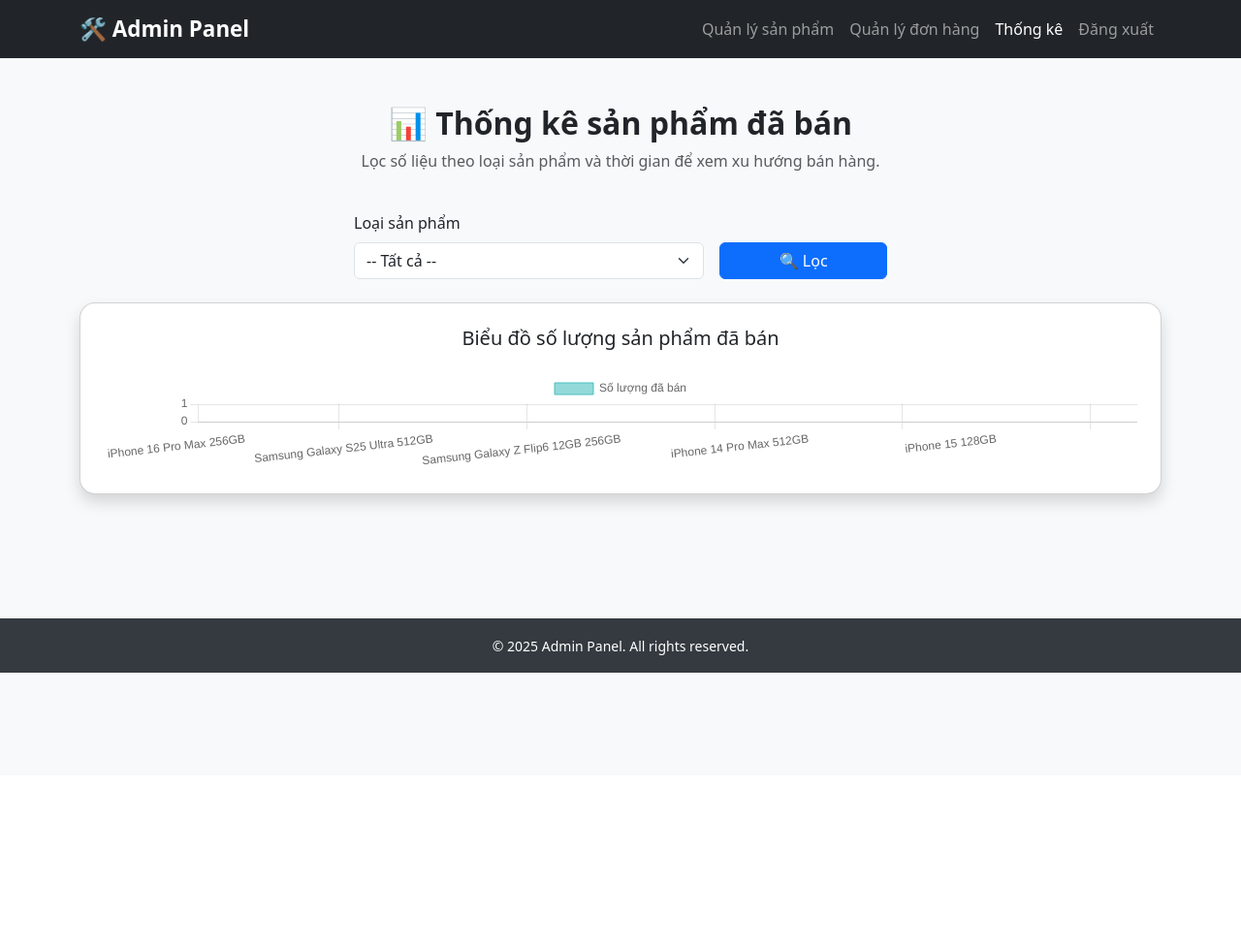
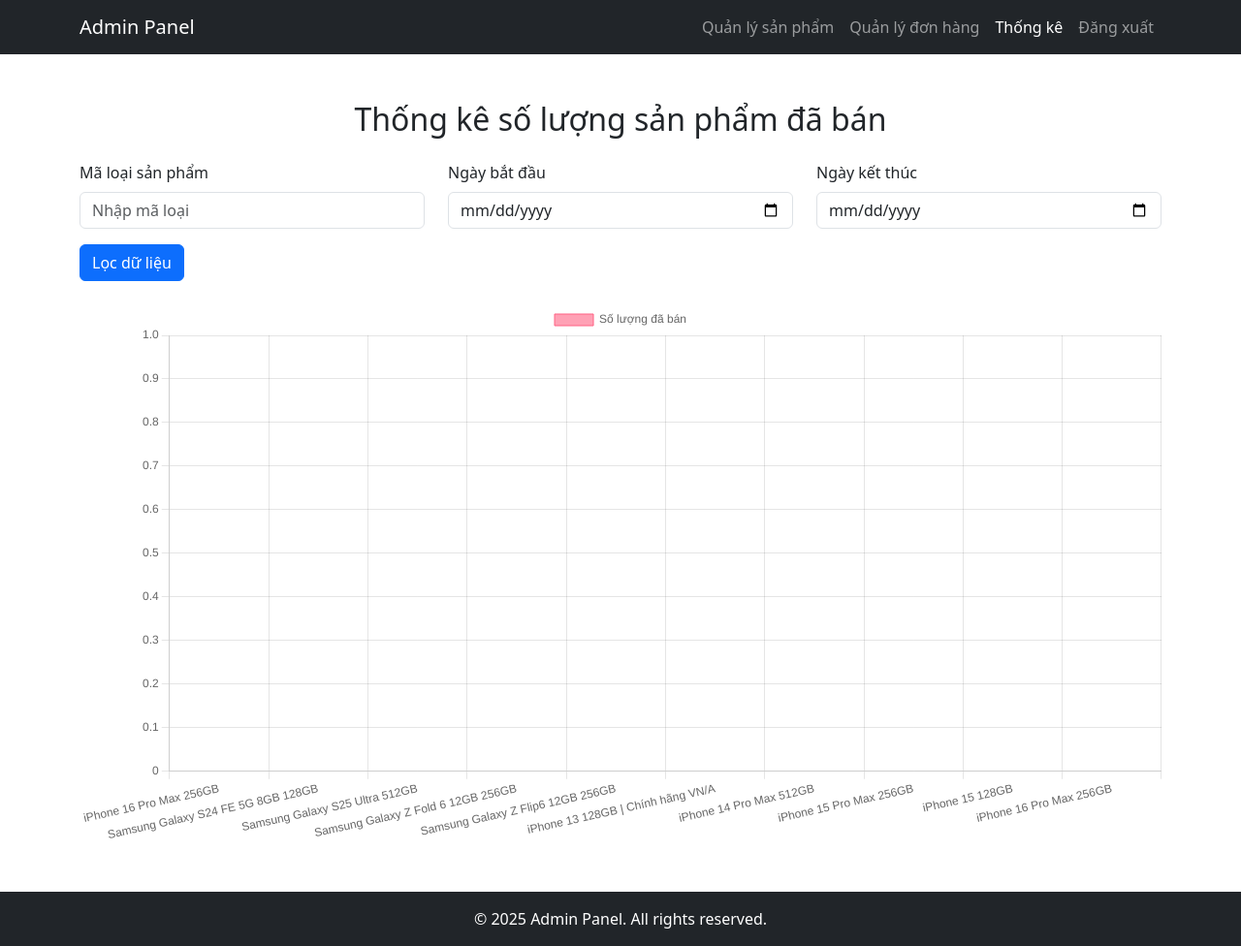
Before and after one commit to xuantrieu64/TKHTPM_HuyThanhTrieu, a PHP site: page /thongke_sanpham.php in a window 1280 px wide. Shown: the whole page at 97% size. Before the commit the page ends 694 px from the top, so only its background shows below. Run offline with PHP 8.4, Linux system fonts and the light colour scheme; data comes from the database, SQL or seed files in the repository.

Commit message:
sua chuc nang

```diff
--- a/DoAnTKCNPM/SanPham_Database.php
+++ b/DoAnTKCNPM/SanPham_Database.php
@@ -135,13 +135,13 @@
     }
     public function getProductOders($productType = null, $startDate = null, $endDate = null)
     {
-        $sql = "SELECT ten, daban AS soluong FROM sanpham WHERE 1=1";
+        $sql = "SELECT ten, daban AS soluong FROM sanpham WHERE 1 = 1";
 
         if ($productType) {
             $sql .= " AND maloai = ?";
         }
         if ($startDate && $endDate) {
-            $sql .= " AND sold_date BETWEEN ? AND ?";
+            $sql .= " AND ngaytao BETWEEN ? AND ?";
         }
         $sql .= " ORDER BY soluong DESC";
 
@@ -154,7 +154,7 @@
         if ($productType && $startDate && $endDate) {
             $stmt->bind_param("iss", $productType, $startDate, $endDate);
         } elseif ($productType) {
-            $stmt->bind_param("s", $productType);
+            $stmt->bind_param("i", $productType);
         } elseif ($startDate && $endDate) {
             $stmt->bind_param("ss", $startDate, $endDate);
         }
@@ -169,20 +169,7 @@
 
         return $data ?: [];
     }
-    public function getAllProductTypes()
-    {
-        $conn = self::$connection;
-        $sql = "SELECT maloai, tenloai FROM loai";
-        $result = $conn->query($sql);
 
-        $productTypes = [];
-        if ($result && $result->num_rows > 0) {
-            while ($row = $result->fetch_assoc()) {
-                $productTypes[] = $row;
-            }
-        }
-        return $productTypes;
-    }
     //Search
     public function TimKiemSanPham($keyword)
     {
--- a/DoAnTKCNPM/cart.php
+++ b/DoAnTKCNPM/cart.php
@@ -61,7 +61,7 @@
 
 <body>
     <section class="cart-section p-to-top">
-        <div class="container">
+        <div class="container" style="margin-bottom: 100px;">
             <div class="row-flex row-flex-product-cart">
                 <p class="heading-text">Giỏ hàng</p>
             </div>
--- a/DoAnTKCNPM/config.php
+++ b/DoAnTKCNPM/config.php
@@ -1,7 +1,7 @@
 <?php
 define('DB_NAME', 'xobjhnrc_dulieudt');
-define('DB_USER', 'root');
-define('DB_PASSWORD', '');
+define('DB_USER', 'xobjhnrc_dulieudt');
+define('DB_PASSWORD', 'xobjhnrc_dulieudt');
 define('DB_HOST', 'localhost');
 define('PORT', 3306);
 define('DB_CHARSET', 'utf8mb4');
--- a/DoAnTKCNPM/thongke_sanpham.php
+++ b/DoAnTKCNPM/thongke_sanpham.php
@@ -2,155 +2,110 @@
 require_once "SanPham_Database.php";
 $product_Database = new SanPham_Database();
 
-// Lấy danh sách loại sản phẩm
-$productTypes = $product_Database->getAllProductTypes();
+// Lấy dữ liệu số lượng sản phẩm đã bán
+$productType = isset($_GET['productType']) ? $_GET['productType'] : null;
+$startDate = isset($_GET['startDate']) ? $_GET['startDate'] : null;
+$endDate = isset($_GET['endDate']) ? $_GET['endDate'] : null;
 
-// Lấy tham số lọc từ URL
-$productType = $_GET['productType'] ?? null;
-$startDate = $_GET['startDate'] ?? null;
-$endDate = $_GET['endDate'] ?? null;
-
-// Lấy dữ liệu thống kê
 $salesData = $product_Database->getProductOders($productType, $startDate, $endDate);
 
 $salesLabels = [];
 $salesValues = [];
+
 foreach ($salesData as $row) {
-    $salesLabels[] = $row['ten'];
-    $salesValues[] = $row['soluong'];
+    $salesLabels[] = $row['ten']; // Tên sản phẩm
+    $salesValues[] = $row['soluong']; // Số lượng đã bán
 }
 ?>
 
 <!DOCTYPE html>
 <html lang="vi">
+
 <head>
-    <meta charset="UTF-8">
-    <title>Thống kê sản phẩm đã bán</title>
+    <meta charset="utf-8">
     <meta name="viewport" content="width=device-width, initial-scale=1">
-    <!-- Bootstrap + ChartJS -->
+    <title>Thống kê số lượng sản phẩm đã bán</title>
     <link href="https://cdn.jsdelivr.net/npm/bootstrap@5.3.0/dist/css/bootstrap.min.css" rel="stylesheet">
     <script src="https://cdn.jsdelivr.net/npm/chart.js"></script>
-    <style>
-        body {
-            background-color: #f8f9fa;
-        }
-        .navbar-brand {
-            font-weight: bold;
-            font-size: 1.4rem;
-        }
-        .card {
-            border-radius: 1rem;
-        }
-        footer {
-            margin-top: 80px;
-            background-color: #343a40;
-            color: white;
-        }
-    </style>
 </head>
+
 <body>
 
     <!-- Navbar -->
     <nav class="navbar navbar-expand-lg navbar-dark bg-dark">
         <div class="container">
-        <a class="navbar-brand" href="#">🛠 Admin Panel</a>
+            <a class="navbar-brand" href="#">Admin Panel</a>
             <button class="navbar-toggler" type="button" data-bs-toggle="collapse" data-bs-target="#navbarNav">
                 <span class="navbar-toggler-icon"></span>
             </button>
-        <div class="collapse navbar-collapse justify-content-end" id="navbarNav">
-            <ul class="navbar-nav">
+            <div class="collapse navbar-collapse" id="navbarNav">
+                <ul class="navbar-nav ms-auto">
                     <li class="nav-item"><a class="nav-link" href="crud_product.php">Quản lý sản phẩm</a></li>
                     <li class="nav-item"><a class="nav-link" href="crud_order.php">Quản lý đơn hàng</a></li>
-                <li class="nav-item"><a class="nav-link active" href="thongke_sanpham.php">Thống kê</a></li>
+                    <li class="nav-item"><a class="nav-link active" href="thongke.php">Thống kê</a></li>
                     <li class="nav-item"><a class="nav-link" href="logout.php">Đăng xuất</a></li>
                 </ul>
             </div>
         </div>
     </nav>
 
-<!-- Nội dung chính -->
-<div class="container py-5">
-    <div class="row mb-4 justify-content-center">
-        <div class="col-lg-8 text-center">
-            <h2 class="fw-bold">📊 Thống kê sản phẩm đã bán</h2>
-            <p class="text-muted">Lọc số liệu theo loại sản phẩm và thời gian để xem xu hướng bán hàng.</p>
+    <div class="container mt-5">
+        <h2 class="text-center mb-4">Thống kê số lượng sản phẩm đã bán</h2>
+
+        <form method="GET" class="mb-4">
+            <div class="row">
+                <div class="col-md-4">
+                    <label for="productType" class="form-label">Mã loại sản phẩm</label>
+                    <input type="number" name="productType" id="productType" class="form-control" placeholder="Nhập mã loại">
+                </div>
+                <div class="col-md-4">
+                    <label for="startDate" class="form-label">Ngày bắt đầu</label>
+                    <input type="date" name="startDate" id="startDate" class="form-control">
+                </div>
+                <div class="col-md-4">
+                    <label for="endDate" class="form-label">Ngày kết thúc</label>
+                    <input type="date" name="endDate" id="endDate" class="form-control">
                 </div>
             </div>
-
-    <!-- Form lọc -->
-    <form method="GET" class="mb-4">
-        <div class="row justify-content-center g-3">
-            <div class="col-md-4">
-                <label for="productType" class="form-label">Loại sản phẩm</label>
-                <select name="productType" id="productType" class="form-select">
-                    <option value="">-- Tất cả --</option>
-                    <?php foreach ($productTypes as $type): ?>
-                        <option value="<?= $type['maloai'] ?>" <?= ($productType == $type['maloai']) ? 'selected' : '' ?>>
-                            <?= $type['tenloai'] ?>
-                        </option>
-                    <?php endforeach; ?>
-                </select>
-            </div>
-            <div class="col-md-2 d-flex align-items-end">
-                <button type="submit" class="btn btn-primary w-100">🔍 Lọc</button>
-            </div>
-        </div>
+            <button type="submit" class="btn btn-primary mt-3">Lọc dữ liệu</button>
         </form>
 
-    <!-- Biểu đồ -->
-    <div class="card shadow p-4">
-        <h5 class="card-title text-center mb-4">Biểu đồ số lượng sản phẩm đã bán</h5>
-        <canvas id="salesChart" height="100"></canvas>
-    </div>
+        <canvas id="salesChart"></canvas>
     </div>
 
     <!-- Footer -->
-<footer class="text-center py-3">
-    <div class="container">
-        <small>© 2025 Admin Panel. All rights reserved.</small>
-    </div>
+    <footer class="bg-dark text-white text-center py-3 mt-5">
+        <p class="mb-0">© 2025 Admin Panel. All rights reserved.</p>
     </footer>
 
-<!-- Script Chart.js -->
     <script>
-    document.addEventListener("DOMContentLoaded", function() {
-        const ctx = document.getElementById('salesChart').getContext('2d');
-        const salesChart = new Chart(ctx, {
+        var ctx = document.getElementById('salesChart').getContext('2d');
+        var salesChart = new Chart(ctx, {
             type: 'bar',
             data: {
                 labels: <?= json_encode($salesLabels) ?>,
                 datasets: [{
                     label: 'Số lượng đã bán',
                     data: <?= json_encode($salesValues) ?>,
-                    backgroundColor: 'rgba(75, 192, 192, 0.6)',
-                    borderColor: 'rgba(75, 192, 192, 1)',
+                    backgroundColor: 'rgba(255, 99, 132, 0.6)',
+                    borderColor: 'rgba(255, 99, 132, 1)',
                     borderWidth: 1
                 }]
             },
             options: {
                 responsive: true,
-                plugins: {
-                    legend: {
-                        position: 'top',
-                    },
-                    title: {
-                        display: false
-                    }
-                },
                 scales: {
                     y: {
-                        beginAtZero: true,
-                        ticks: {
-                            stepSize: 1
-                        }
+                        beginAtZero: true
                     }
                 }
             }
         });
-    });
     </script>
 
+    <!-- Bootstrap JS -->
     <script src="https://cdn.jsdelivr.net/npm/bootstrap@5.3.0/dist/js/bootstrap.bundle.min.js"></script>
 
 </body>
+
 </html>
--- a/DoAnTKCNPM/update_status.php
+++ b/DoAnTKCNPM/update_status.php
@@ -8,4 +8,6 @@
     $result = $db->updateOrderStatus($orderId, 'Đang giao hàng');
 
     echo $result ? 'success' : 'error';
+
+    exit;
 }
```
Also changed, not shown: DoAnTKCNPM/Order_Database.php (+6 -3 lines), DoAnTKCNPM/crud_order.php (+6 -1 lines), DoAnTKCNPM/img/6822f2cbde983.jpg (added), DoAnTKCNPM/img/6822f684902c1.jpg (added), DoAnTKCNPM/img/6825970458b16.jpg (added), DoAnTKCNPM/img/6825a74a184b5.jpg (added), DoAnTKCNPM/img/oppo-reno10-pro-plus-tim.jpg (added), 6 other files. Lines whose indentation alone changed are shown as unchanged.
